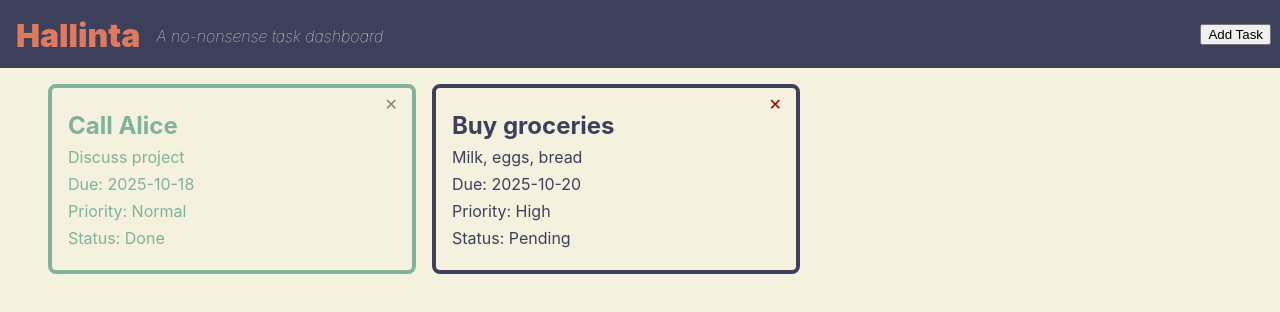
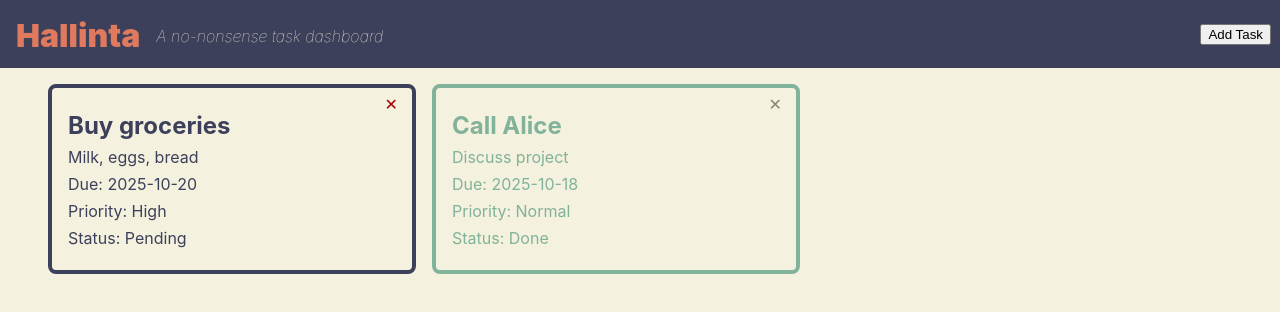
Before and after one commit to leomwilson/hallinta, an Angular app: page / in a window 1280 px wide. Shown: the top 312 px of the page. Built offline with nearby package versions, Linux system fonts and the light colour scheme.

Commit message:
Make the sorting make sense

```diff
--- a/src/app/app.ts
+++ b/src/app/app.ts
@@ -35,41 +35,59 @@ export class App {
     // ensure createdAt is numeric
     const normalized: TaskItem[] = list.map((t: TaskItem) => ({ ...t, createdAt: typeof t.createdAt === 'number' ? t.createdAt : 0 }));
 
-    // helper to parse due date (ms) or NaN
     const parseDue = (t: TaskItem) => (t.dueDate ? Date.parse(t.dueDate) : NaN);
+    const isCompleted = (t: TaskItem) => {
+      const s = t.status ?? '';
+      return s.toString().toLowerCase() === 'done' || s.toString().toLowerCase() === 'completed';
+    };
 
-    // separate
-    const withDate: { task: TaskItem; dueMs: number }[] = [];
-    const withoutDate: TaskItem[] = [];
-
-    normalized.forEach((t: TaskItem) => {
-      const dueMs = parseDue(t);
-      if (!isNaN(dueMs)) withDate.push({ task: t, dueMs });
-      else withoutDate.push(t);
+    // partition into incomplete vs completed
+    const incomplete: TaskItem[] = [];
+    const completed: TaskItem[] = [];
+    normalized.forEach((t) => {
+      if (isCompleted(t)) completed.push(t);
+      else incomplete.push(t);
     });
 
-    // sort withDate ascending
-    withDate.sort((a, b) => a.dueMs - b.dueMs);
+    // helper: split dated vs no-date
+    const dated = (arr: TaskItem[]) => {
+      const withDate: { task: TaskItem; dueMs: number }[] = [];
+      const withoutDate: TaskItem[] = [];
+      arr.forEach((t) => {
+        const dueMs = parseDue(t);
+        if (!isNaN(dueMs)) withDate.push({ task: t, dueMs });
+        else withoutDate.push(t);
+      });
+      return { withDate, withoutDate };
+    };
 
     const out: TaskItem[] = [];
-    out.push(...withDate.map((x) => x.task));
 
-  // find most recent createdAt among normalized
-  const mostRecent = normalized.reduce((best: TaskItem | null, cur: TaskItem) => (cur.createdAt! > (best?.createdAt ?? 0) ? cur : best), normalized[0] || null);
+    // process incomplete first
+    const incSplit = dated(incomplete);
+    incSplit.withDate.sort((a, b) => a.dueMs - b.dueMs);
+    out.push(...incSplit.withDate.map((x) => x.task));
 
-    if (mostRecent) {
-      const mostRecentHasDate = !isNaN(parseDue(mostRecent));
-      if (!mostRecentHasDate) {
-        // put the most recent no-date task first among no-date tasks
-        const idx = withoutDate.findIndex((t) => t.createdAt === mostRecent.createdAt);
-        if (idx >= 0) {
-          out.push(withoutDate[idx]);
-          withoutDate.splice(idx, 1);
-        }
+    // find most recent no-date among incomplete
+    if (incSplit.withoutDate.length > 0) {
+      let mostRecentIdx = 0;
+      for (let i = 1; i < incSplit.withoutDate.length; i++) {
+        if ((incSplit.withoutDate[i].createdAt ?? 0) > (incSplit.withoutDate[mostRecentIdx].createdAt ?? 0)) mostRecentIdx = i;
+      }
+      out.push(incSplit.withoutDate[mostRecentIdx]);
+      for (let i = 0; i < incSplit.withoutDate.length; i++) {
+        if (i === mostRecentIdx) continue;
+        out.push(incSplit.withoutDate[i]);
       }
     }
 
-    out.push(...withoutDate);
+    // now append completed tasks (they come after incomplete)
+    const compSplit = dated(completed);
+    compSplit.withDate.sort((a, b) => a.dueMs - b.dueMs);
+    out.push(...compSplit.withDate.map((x) => x.task));
+
+    // append remaining no-date completed tasks
+    out.push(...compSplit.withoutDate);
 
     return out;
   });
```
